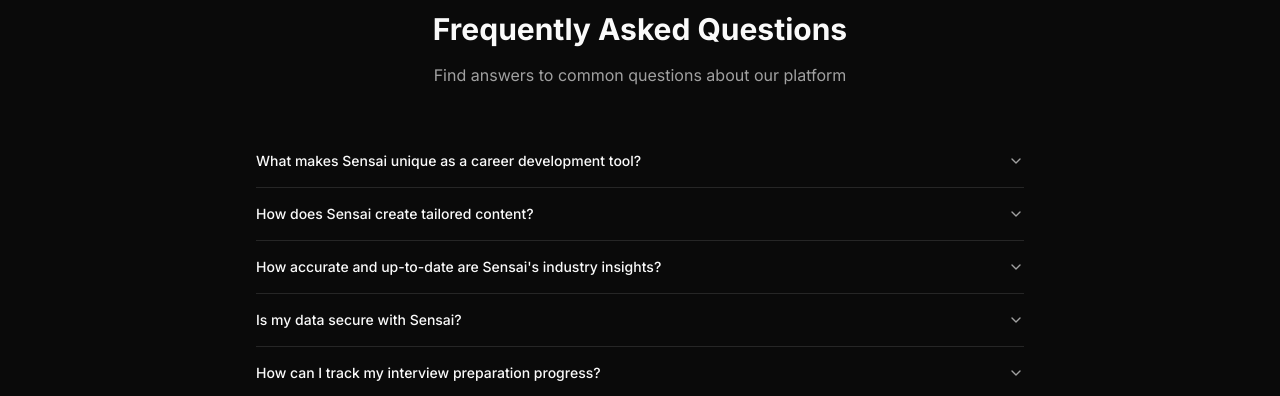
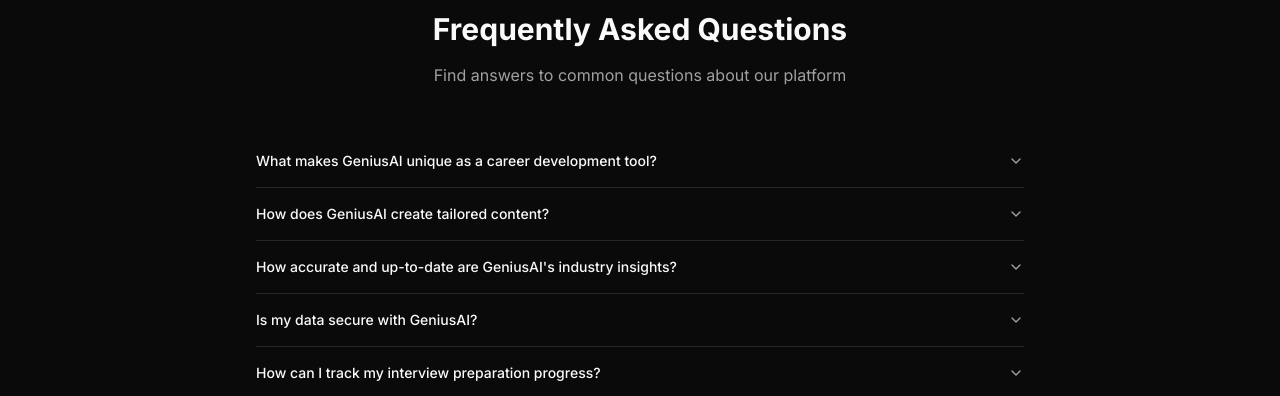
Before and after one commit to Riturajkumarsingh/GeniusAI, a Next.js app: page / in a window 1280 px wide. Shown: the part 3260-3656 px from the top of the page. Built offline with nearby package versions, Linux system fonts and the light colour scheme; no server answers.

Commit message:
fix: replace 'Sensai' with 'GeniusAI' in FAQ section (fixes #26)

```diff
--- a/data/faqs.js
+++ b/data/faqs.js
@@ -1,32 +1,32 @@
 export const faqs = [
     {
-      question: "What makes Sensai unique as a career development tool?",
+      question: "What makes GeniusAI unique as a career development tool?",
       answer:
-        "Sensai combines AI-powered career tools with industry-specific insights to help you advance your career. Our platform offers three main features: an intelligent resume builder, a cover letter generator, and an adaptive interview preparation system. Each tool is tailored to your industry and skills, providing personalized guidance for your professional journey.",
+        "GeniusAI combines AI-powered career tools with industry-specific insights to help you advance your career. Our platform offers three main features: an intelligent resume builder, a cover letter generator, and an adaptive interview preparation system. Each tool is tailored to your industry and skills, providing personalized guidance for your professional journey.",
     },
     {
-      question: "How does Sensai create tailored content?",
+      question: "How does GeniusAI create tailored content?",
       answer:
-        "Sensai learns about your industry, experience, and skills during onboarding. It then uses this information to generate customized resumes, cover letters, and interview questions. The content is specifically aligned with your professional background and industry standards, making it highly relevant and effective.",
+        "GeniusAI learns about your industry, experience, and skills during onboarding. It then uses this information to generate customized resumes, cover letters, and interview questions. The content is specifically aligned with your professional background and industry standards, making it highly relevant and effective.",
     },
     {
-      question: "How accurate and up-to-date are Sensai's industry insights?",
+      question: "How accurate and up-to-date are GeniusAI's industry insights?",
       answer:
         "We update our industry insights weekly using advanced AI analysis of current market trends. This includes salary data, in-demand skills, and industry growth patterns. Our system constantly evolves to ensure you have the most relevant information for your career decisions.",
     },
     {
-      question: "Is my data secure with Sensai?",
+      question: "Is my data secure with GeniusAI?",
       answer:
         "Absolutely. We prioritize the security of your professional information. All data is encrypted and securely stored using industry-standard practices. We use Clerk for authentication and never share your personal information with third parties.",
     },
     {
       question: "How can I track my interview preparation progress?",
       answer:
-        "Sensai tracks your performance across multiple practice interviews, providing detailed analytics and improvement suggestions. You can view your progress over time, identify areas for improvement, and receive AI-generated tips to enhance your interview skills based on your responses.",
+        "GeniusAI tracks your performance across multiple practice interviews, providing detailed analytics and improvement suggestions. You can view your progress over time, identify areas for improvement, and receive AI-generated tips to enhance your interview skills based on your responses.",
     },
     {
       question: "Can I edit the AI-generated content?",
       answer:
-        "Yes! While Sensai generates high-quality initial content, you have full control to edit and customize all generated resumes, cover letters, and other content. Our markdown editor makes it easy to refine the content to perfectly match your needs.",
+        "Yes! While GeniusAI generates high-quality initial content, you have full control to edit and customize all generated resumes, cover letters, and other content. Our markdown editor makes it easy to refine the content to perfectly match your needs.",
     },
   ];
```
